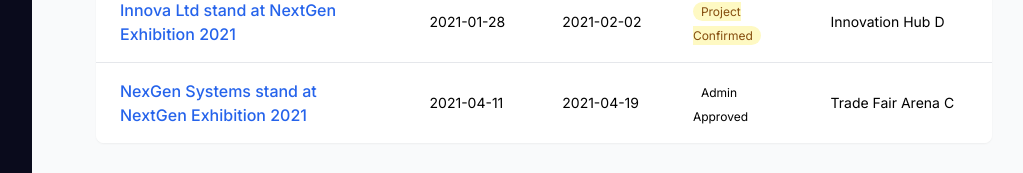
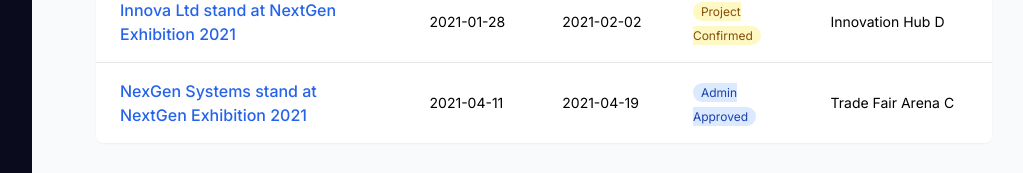
Before and after one commit to GKRBROS/Project-management-dashboard, a Next.js app: page /projects in a window 1280 px wide. Shown: the part 868-1041 px from the top of the page, without its empty margins (224-1247 px from the left). Built offline with nearby package versions, Linux system fonts and the light colour scheme.

Commit message:
small update fix

```diff
--- a/app/components/ProjectList.tsx
+++ b/app/components/ProjectList.tsx
@@ -14,7 +14,8 @@
     'Pending': 'bg-red-100 text-red-800',
     'In progress': 'bg-yellow-100 text-yellow-800',
     'Cancelled': 'bg-red-100 text-red-800',
-  };
+    'Admin Approved': 'bg-blue-100 text-blue-800',
+  } as const;
 
   return (
     <span className={`px-2 py-0.5 rounded-full text-xs ${statusColors[status]}`}>
```
